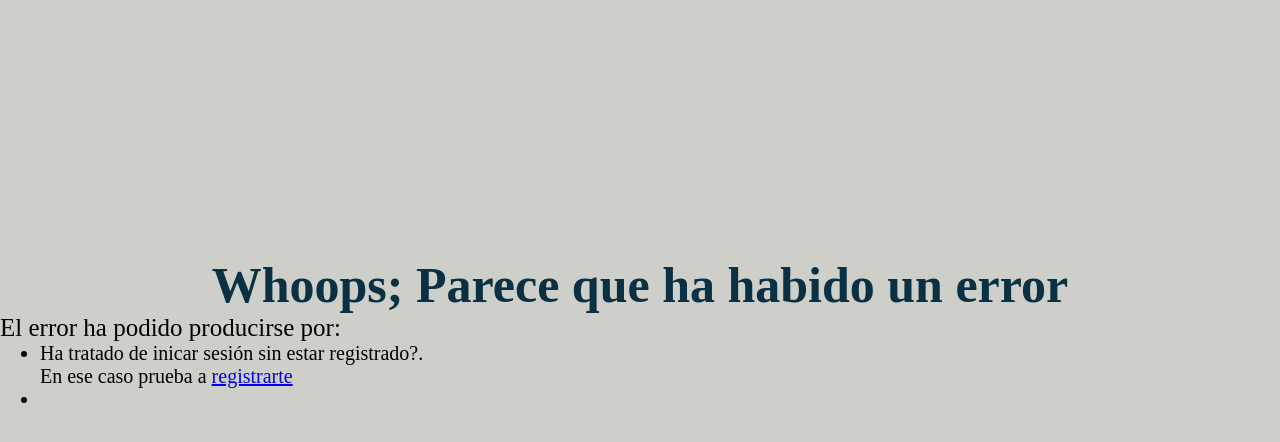
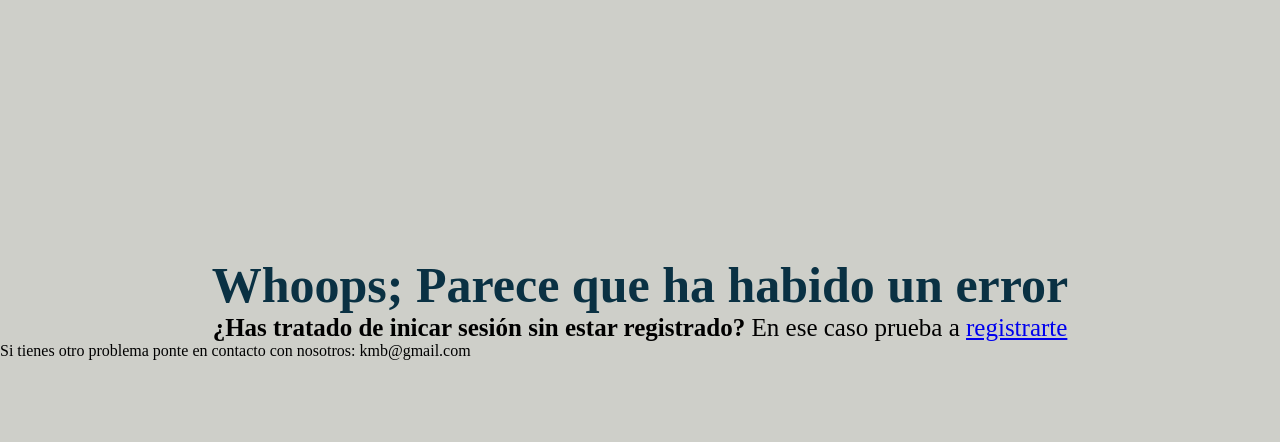
Before and after one commit to falilp/PWSFW, a PHP site: page /PWSFW/paginaERROR.html in a window 1280 px wide. Shown: the top 442 px of the page. Run offline with PHP 8.4, Linux system fonts and the light colour scheme.

Commit message:
Cmabio Login

```diff
--- a/PW/resources/views/EstiloPagina.CSS
+++ b/PW/resources/views/EstiloPagina.CSS
@@ -7,19 +7,19 @@ body{
     background-color: white;
 }
 
-body h1{
+main h1{
     text-align: center;
     margin-top: 20%;
     color: #0a3143;
     font-size: 50px;
 }
 
-body p{
+main p{
+    text-align: center;
     color: black;
     font-size: 25px;
 }
 
-body ul{
-    color: black;
-    font-size: 20px;
+footer{
+    margin-bottom: 0%;
 }
--- a/PW/resources/views/paginaERROR.html
+++ b/PW/resources/views/paginaERROR.html
@@ -7,24 +7,20 @@
         <link rel="icon" href="../img/iconoPagina.ico" >
     </head>
     <body>
-        <body>
+        <main>
             <h1>
                 Whoops; Parece que ha habido un error
             </h1>
+
             <p>
-                El error ha podido producirse por:
-                <ul>
-                    <li>Ha tratado de inicar sesión sin estar registrado?.<br>
-                        En ese caso prueba a
-                        <a href="../views/Registro.html">
-                            registrarte
-                        </a>
-                    </li>
-                    <li>
+                <strong>¿Has tratado de inicar sesión sin estar registrado?</strong> En ese caso prueba a <a href="../views/Registro.html">registrarte</a>
+            </p>
+        </main>
+        <footer>
+            <p>
+                Si tienes otro problema ponte en contacto con nosotros: kmb@gmail.com
+            </p>
+        </footer>
+    </body>
 
-                    </li>
-                </ul>
-            </p>
-        </body>
-    </body>
 </html>
```
